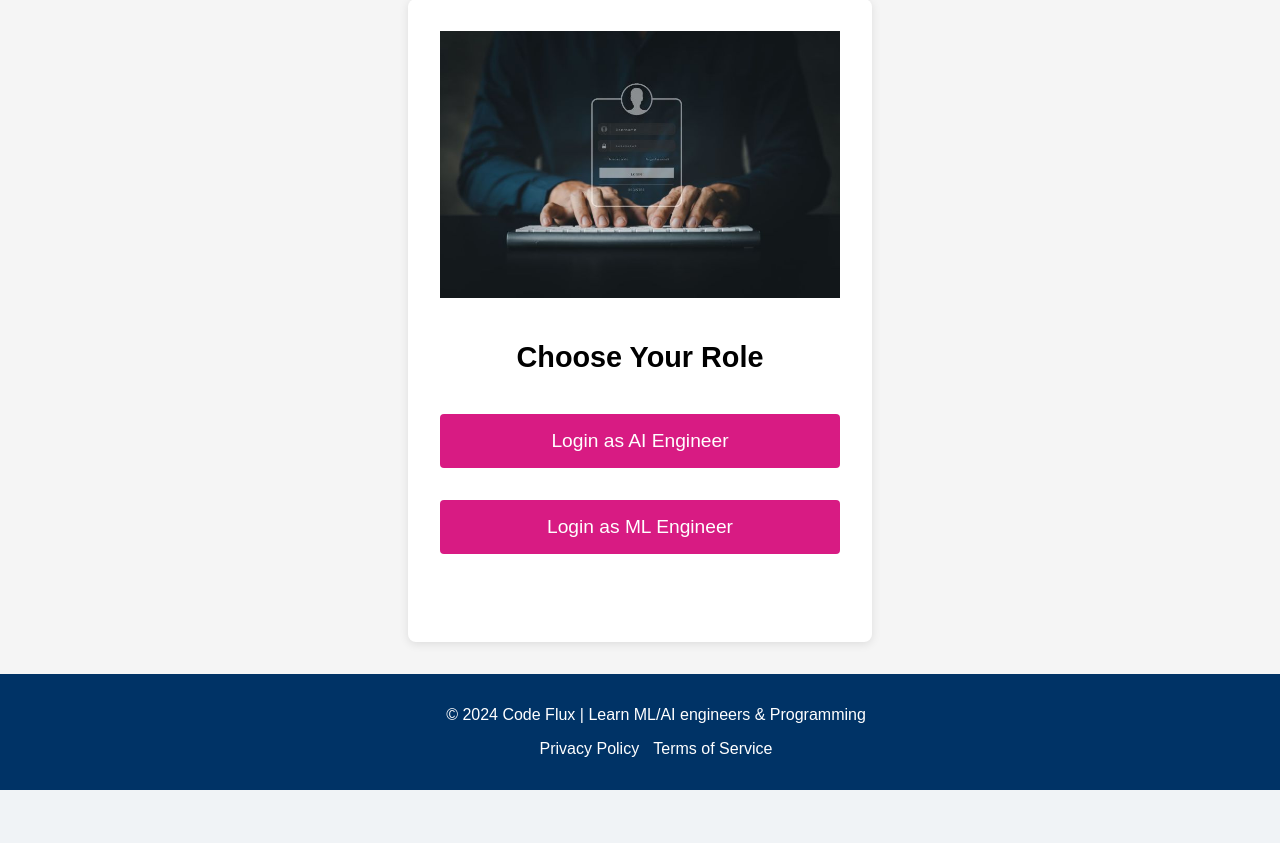
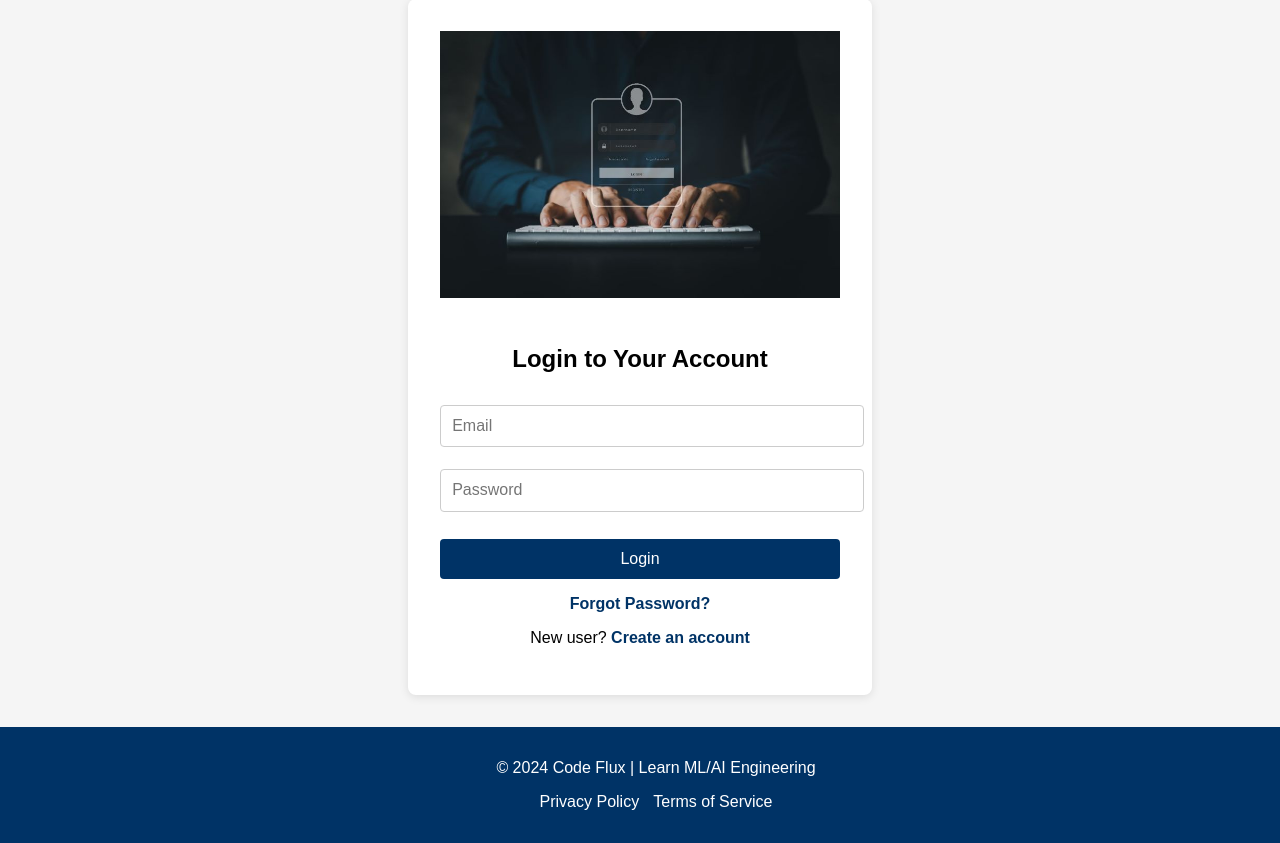
Before and after one commit to Ranji6079/Codeflux, a Flask app: page /login in a window 1280 px wide. Shown: the part 161-1004 px from the top of the page. Before the commit the page ends 951 px from the top, so only its background shows below. Run offline with Flask 3, Linux system fonts and the light colour scheme.

Commit message:
Fixed login page

```diff
--- a/templates/login.html
+++ b/templates/login.html
@@ -27,30 +27,32 @@
             background-color: white;
             border-radius: 8px;
             box-shadow: 0 2px 10px rgba(0, 0, 0, 0.1);
-            opacity: 0;
             animation: fadeIn 0.5s forwards;
         }
         img {
             max-width: 100%;
             height: auto;
-            margin-bottom: 1rem;
+            margin-bottom: 1.5rem;
         }
         input[type="text"], input[type="password"] {
-            padding: 0.5rem;
-            margin: 0.5rem 0;
+            padding: 0.7rem;
+            margin: 0.7rem 0;
             width: 100%;
             border: 1px solid #ccc;
             border-radius: 4px;
+            font-size: 1rem;
         }
         button {
-            padding: 0.5rem 1rem;
+            padding: 0.7rem 1rem;
             background-color: #003366;
             color: white;
             border: none;
             border-radius: 4px;
             cursor: pointer;
+            font-size: 1rem;
             margin-top: 1rem;
-            transition: background-color 0.3s;
+            transition: background-color 0.3s ease;
+            width: 100%;
         }
         button:hover {
             background-color: #00509e;
@@ -64,62 +66,20 @@
             bottom: 0;
             width: 100%;
         }
-        .new-user, .forgot-password {
+        .forgot-password, .new-user {
             margin-top: 1rem;
         }
-        .new-user a, .forgot-password a {
+        .forgot-password a, .new-user a {
             color: #003366;
             text-decoration: none;
             font-weight: bold;
         }
-        .new-user a:hover, .forgot-password a:hover {
+        .forgot-password a:hover, .new-user a:hover {
             text-decoration: underline;
-        }
-        .role-selection {
-            font-size: 1.2rem;
-            margin: 1rem 0;
-        }
-        .role-button {
-            width: 100%;
-            font-size: 1.2rem;
-            padding: 1rem;
-            background-color: #d81b83;
-            color: white;
-            border: none;
-            border-radius: 4px;
-            cursor: pointer;
-            margin: 1rem 0;
-        }
-        .role-button:hover {
-            background-color: #003366;
-        }
-        .login-form {
-            display: none; /* Initially hidden */
-        }
-        .role-display {
-            font-size: 1.3rem;
-            margin-top: 1rem;
-            font-weight: bold;
-            opacity: 0;
-            animation: fadeIn 2s forwards;
-        }
-        .welcome-message {
-            font-size: 1.5rem;
-            font-weight: bold;
-            margin-bottom: 1.5rem;
-            color: #003366;
-            opacity: 0;
-            animation: typewriter 4s steps(40) 1s forwards;
-            white-space: nowrap;
-            overflow: hidden;
         }
         @keyframes fadeIn {
             from { opacity: 0; }
             to { opacity: 1; }
-        }
-        @keyframes typewriter {
-            from { width: 0; }
-            to { width: 100%; }
         }
     </style>
 </head>
@@ -130,75 +90,33 @@
 </header>
 
 <section>
+    <!-- Logo Banner -->
     <img src="{{ url_for('static', filename='images/logo.png') }}" alt="Code Flux Logo">
 
-    <!-- Role Selection -->
-    <div class="role-selection" id="role-selection">
-        <h2>Choose Your Role</h2>
-        <button class="role-button" id="ai-engineer" onclick="showLoginForm('AI Engineer')">Login as AI Engineer</button>
-        <button class="role-button" id="ml-engineer" onclick="showLoginForm('ML Engineer')">Login as ML Engineer</button>
-    </div>
-
-    <!-- Role Display (After selection) -->
-    <div class="role-display" id="role-display"></div>
-
-    <!-- Welcome Message -->
-    <div class="welcome-message" id="welcome-message"></div>
-
-    <!-- Login Form (Initially hidden) -->
-    <div class="login-form" id="login-form">
-        <h2>Enter Your Login Credentials</h2>
+    <!-- Login Form -->
+    <h2>Login to Your Account</h2>
     <form action="{{ url_for('login') }}" method="post">
         <input type="text" name="email" placeholder="Email" required><br>
         <input type="password" name="password" placeholder="Password" required><br>
-            <input type="hidden" name="role" id="role">
         <button type="submit">Login</button>
     </form>
 
+    <!-- Links -->
     <div class="forgot-password">
         <p><a href="{{ url_for('forgot_password') }}">Forgot Password?</a></p>
     </div>
-
     <div class="new-user">
         <p>New user? <a href="{{ url_for('register') }}">Create an account</a></p>
-        </div>
     </div>
 </section>
 
 <footer>
-    <p>&copy; 2024 Code Flux | Learn ML/AI engineers &amp; Programming</p>
+    <p>&copy; 2024 Code Flux | Learn ML/AI Engineering</p>
     <p>
         <a href="/privacy" style="color: #fff; text-decoration: none; margin-right: 10px;">Privacy Policy</a>
         <a href="/terms" style="color: #fff; text-decoration: none;">Terms of Service</a>
     </p>
 </footer>
 
-<script>
-    function showLoginForm(role) {
-        // Hide role selection and display login form
-        document.getElementById('role-selection').style.display = 'none';
-        document.getElementById('login-form').style.display = 'block';
-
-        // Update the role display text dynamically
-        const roleDisplay = document.getElementById('role-display');
-        const welcomeMessage = document.getElementById('welcome-message');
-        if (role === 'AI Engineer') {
-            roleDisplay.textContent = "You're about to log in as an AI Engineer. Welcome aboard!";
-            welcomeMessage.textContent = "Welcome, AI Engineer!";
-        } else if (role === 'ML Engineer') {
-            roleDisplay.textContent = "Welcome, ML Engineer! Please log in to continue.";
-            welcomeMessage.textContent = "Welcome, ML Engineer!";
-        }
-
-        // Set the role hidden input value
-        document.getElementById('role').value = role;
-
-        // Show the welcome message with typing effect
-        setTimeout(() => {
-            document.getElementById('role-display').style.opacity = 1;
-        }, 1000);
-    }
-</script>
-
 </body>
 </html>
```
Also changed, not shown: database.db. Lines whose indentation alone changed are shown as unchanged.
